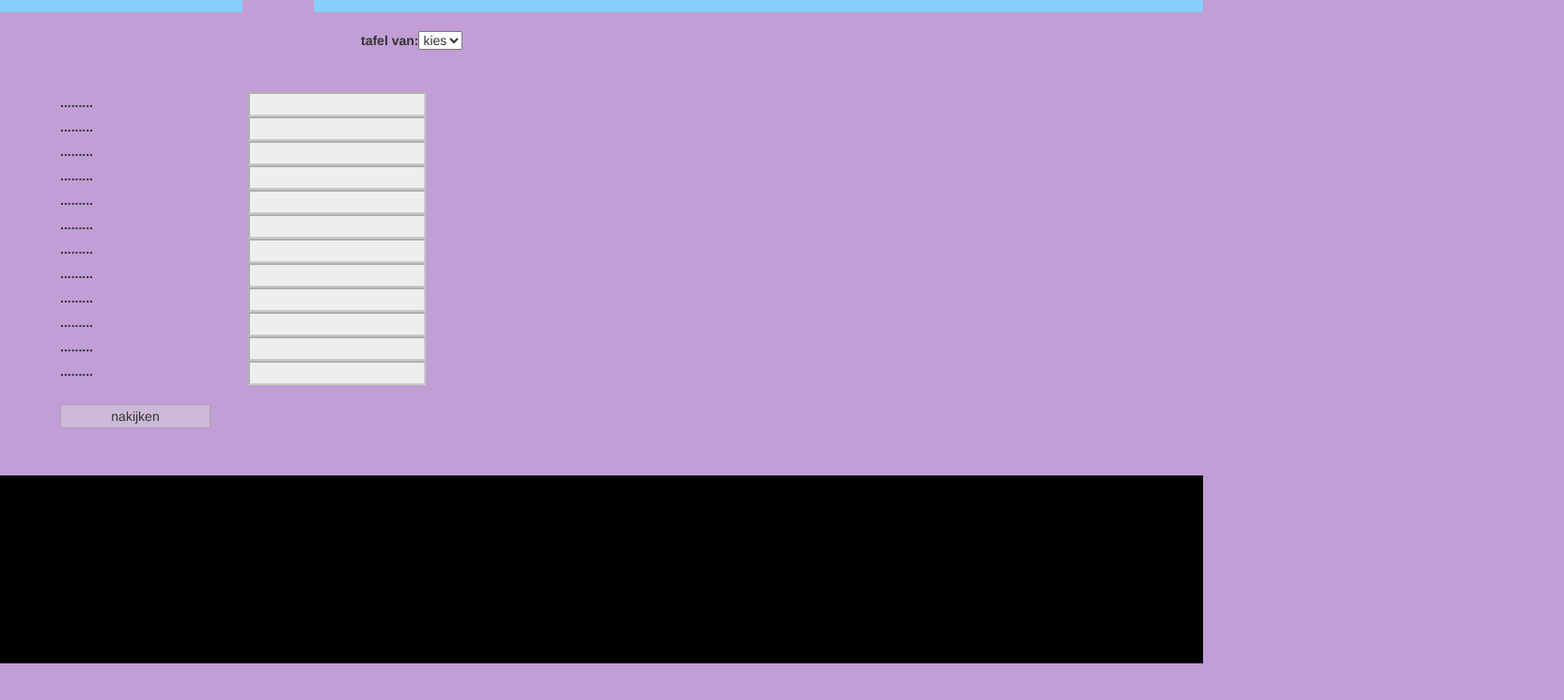
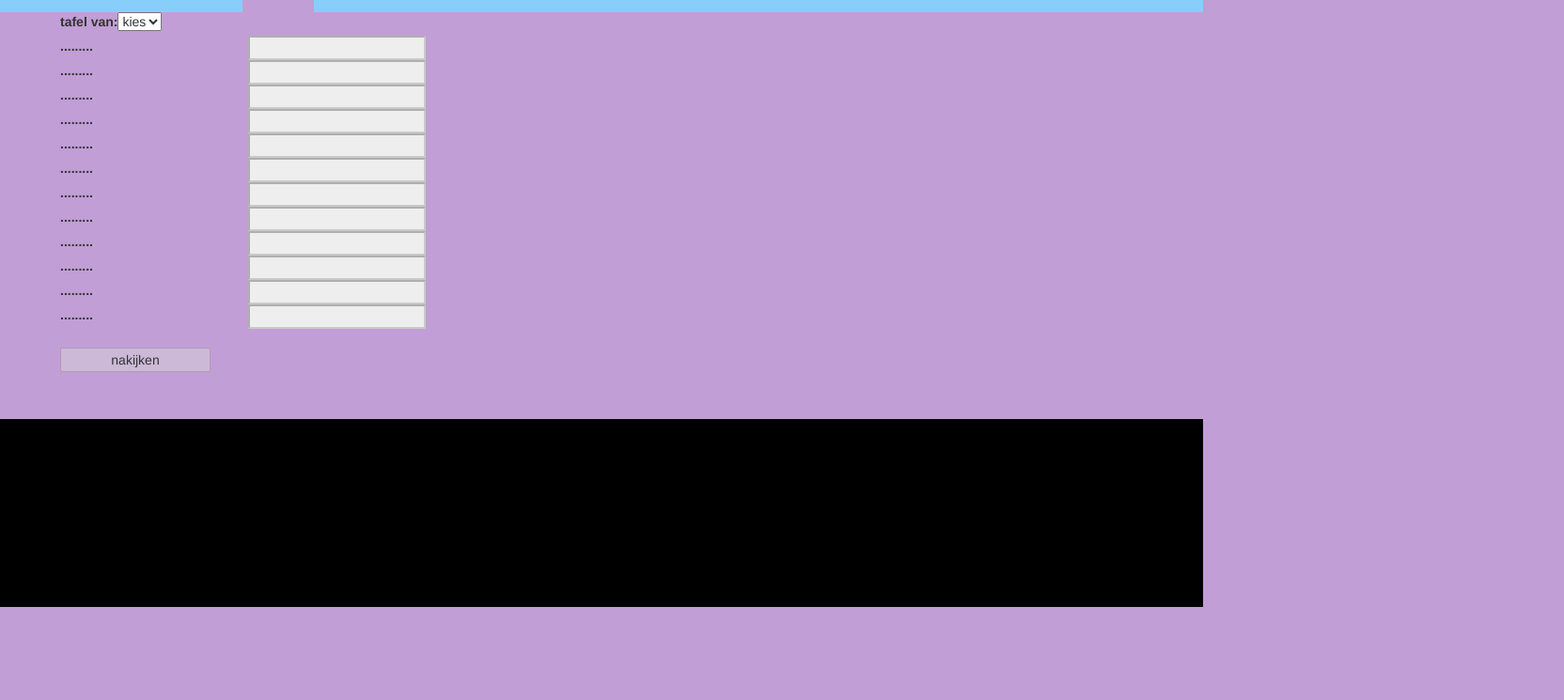
Before and after one commit to M44RTW1NT1GK4R4KT3R5/ALA-rekenhulp, a plain HTML site: page toets.html in a window 1280 px wide. Shown: the part 37-782 px from the top of the page at 94% size, 1664 px wide, since content can reach past the window. Drawn offline with Linux system fonts and the light colour scheme.

Commit message:
helemaal afgerond

```diff
--- a/css/styles.css
+++ b/css/styles.css
@@ -25,14 +25,6 @@ footer{
     height: 200px;
 }
 
-
-#kop{
-    width: 100%;
-    margin-left: 30%;
-    margin-right: 30%;
-    margin-top: 20px;
-    margin-bottom: 20px;
-}
 table{
     width: 100%;
     margin-left: 5%;
--- a/js/reken.js
+++ b/js/reken.js
@@ -1,5 +1,8 @@
 // hard aan t werk
+var antwoorden = [];
 function toetsmaker(niveau){ /*zet bij niveau het gekozen niveau uit de dropdownlist*/
+    var tafels = [1,2,3,4,5,6,7,8,9,10,11,12];
+    antwoorden = [];
     document.getElementById("resultaat").innerHTML =null;
     if (niveau <1){
         document.getElementById("nakijk").disabled = true;
@@ -12,10 +15,13 @@ function toetsmaker(niveau){ /*zet bij niveau het gekozen niveau uit de dropdown
     }else{
         document.getElementById("nakijk").disabled = false;
         for (i=1;i<=12;i++){ //deze loop maakt alle vragen
-            document.getElementById('s'+i).innerHTML = i+'x'+niveau+'=';
+            var getal = Math.floor((Math.random() * tafels.length));
+            document.getElementById('s'+i).innerHTML = tafels[getal]+'x'+niveau+'=';
             document.getElementById('a' + i).value = null;
             document.getElementById('a' + i).disabled = false;
             document.getElementById('a' + i).style.background = "#EEE";
+            antwoorden.splice(i-1,0,tafels[getal]*niveau);
+            tafels.splice(getal,1);
         }
     }
 }
@@ -23,7 +29,7 @@ function nakijken(niveau){
     var goed = 0;
     var fout = 0;
     for (i=1;i<=12;i++) { //deze loop controleert alle vragen
-        if (document.getElementById('a'+i).value == niveau*i){ //als correct
+        if (document.getElementById('a'+i).value == antwoorden[i-1]){ //als correct
             goed++;
             document.getElementById('a'+i).style.background = "#0f0";
         } else { //als fout
--- a/toets.html
+++ b/toets.html
@@ -23,7 +23,10 @@
             </div>
         </nav>
         <div id="toetsvel">
-            <div id="kop"><label>tafel van: </label><select name="tafels" id="keuze" onchange="toetsmaker(value)">
+            <table>
+                <tbody>
+                    <tr>
+                        <td id="kop" colspan="2"><label>tafel van: </label><select name="tafels" id="keuze" onchange="toetsmaker(value)">
                             <option value="0">kies</option>
                             <option value="1">1</option>
                             <option value="2">2</option>
@@ -37,9 +40,8 @@
                             <option value="10">10</option>
                             <option value="11">11</option>
                             <option value="12">12</option>
-            </select></div><br>
-            <table>
-                <tbody>
+                        </select></td>
+                    </tr>
                     <tr>
                         <td><label id="s1">.........</label></td>
                         <td><input type="number" name="som1" id="a1"></td>
```
Also changed, not shown: oefensommen.html (+1 -1 lines). Lines whose indentation alone changed are shown as unchanged.
